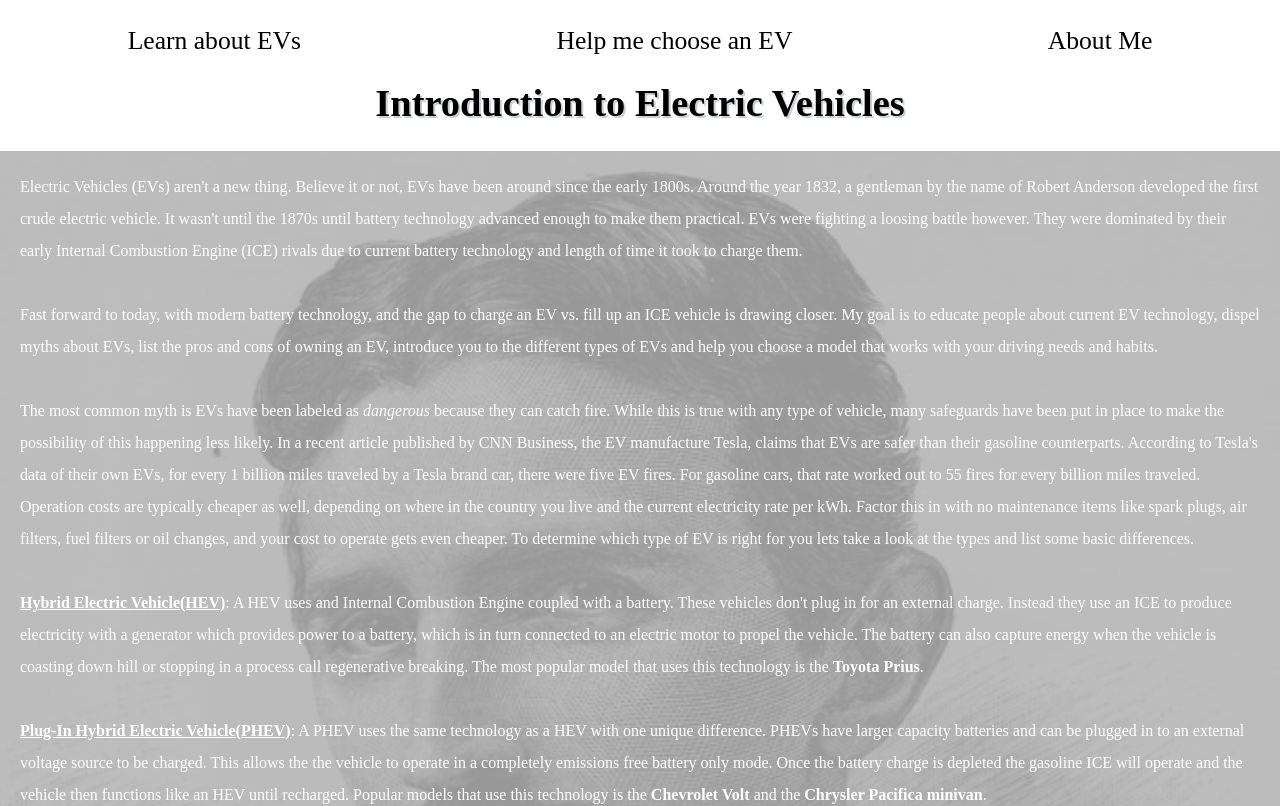
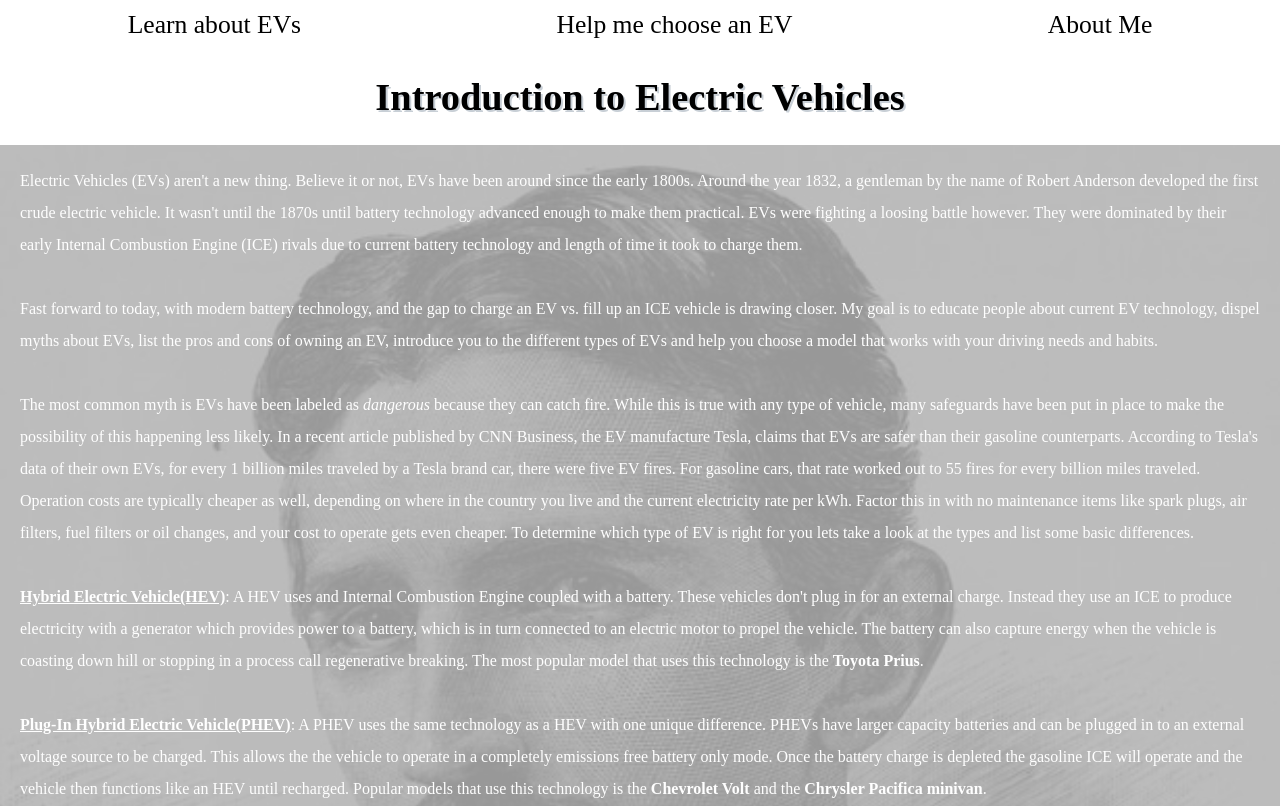
Before and after one commit to mustangrog/Roger-Dungan-Capstone-Project, a plain HTML site: page index.html in a window 1280 px wide. Shown: the top 806 px of the page. Drawn offline with nearby package versions, Linux system fonts and the light colour scheme.

Commit message:
Modify <nav> CSS to adjust nav bar to top of page

```diff
--- a/styles.css
+++ b/styles.css
@@ -23,9 +23,10 @@ main{
 nav ul{
     display: flex;
     justify-content: space-around;
-    padding: 0px;
     font-size: 2vw;
     list-style: none;
+    margin: 0;
+    padding: 10px 0;
 }
 
 p{
```
